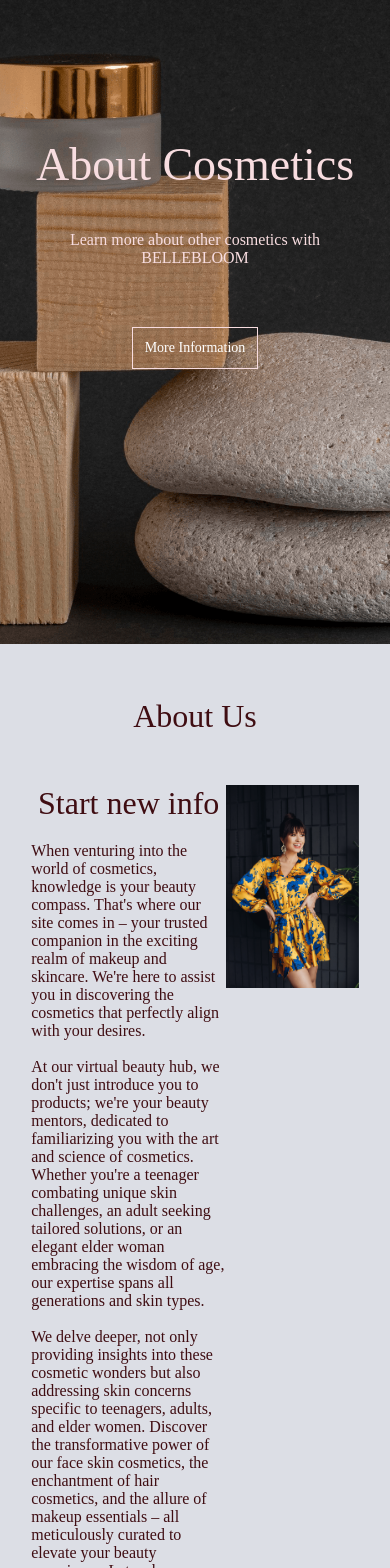
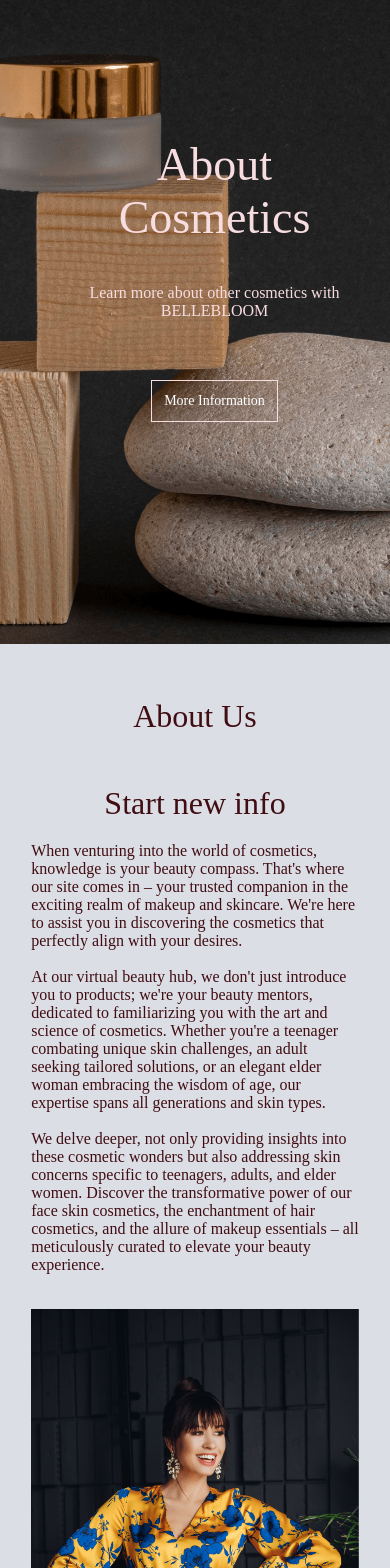
Before and after one commit to fikiivanov/BelleBloom, a Next.js app in the folder bellebloom/: page / in a window 390 px wide. Shown: the part 200-1768 px from the top of the page. Built offline with nearby package versions, Linux system fonts and the light colour scheme.

Commit message:
make responsive section text-image

```diff
--- a/bellebloom/src/app/components/Hero/style.scss
+++ b/bellebloom/src/app/components/Hero/style.scss
@@ -15,7 +15,7 @@
         top: 30%;
         left: 50%;
         width: auto;
-        height: 100%;
+        height: auto;
 
     }
 
@@ -40,10 +40,11 @@
             position: absolute;
             z-index: 2;
             top: 40%;
-            left: 0;
-            width: 100%;
-            height: 100%;
+            left: 10%;
+            width: auto;
+            height: auto;
         }
+
         .hero__content {
             padding: 0px 8%;
         }
--- a/bellebloom/src/app/components/ImageText/ImageText.jsx
+++ b/bellebloom/src/app/components/ImageText/ImageText.jsx
@@ -37,12 +37,7 @@ const ImageText = () => {
                         adults, and elder women. Discover the transformative power of
                         our face skin cosmetics, the enchantment of hair cosmetics, and
                         the allure of makeup essentials – all meticulously curated to
-                        elevate your beauty experience. Let us be your guides, helping
-                        you navigate this vibrant world of colors, textures, and
-                        formulations. Here, beauty isn't just skin deep; it's a
-                        celebration of individuality. Welcome to a space where your
-                        cosmetic aspirations come to life, and your radiant self shines
-                        through!
+                        elevate your beauty experience.
                         </p>
 
                     </div>
--- a/bellebloom/src/app/components/ImageText/style.scss
+++ b/bellebloom/src/app/components/ImageText/style.scss
@@ -12,8 +12,12 @@
         margin-bottom: 35px;
       }
 
-      .section__image img {
-        max-height: 75vh;
+      .section__image {
+        text-align: center;
+
+        img {
+          max-height: 75vh;
+        }
       }
 
       .section__text h2 {
@@ -26,6 +30,23 @@
         flex-direction: column;
         justify-content:space-between;
       }
+}
 
 
+@media screen and (max-width: 900px) {
+  .section-image-text {
+
+      .section__body {
+        display: block;
+      }
+
+      .section__image img {
+        max-height: 75vh;
+        margin-top: 35px;
+      }
+
+      .section__text {
+        max-width: 100%;
+      }
 }
+}
--- a/bellebloom/src/app/globals.scss
+++ b/bellebloom/src/app/globals.scss
@@ -35,18 +35,17 @@ img {
     }
 
 @media screen and (max-width: 600px) {
-
     :root {
     --font-size:12px;
     }
 }
 
 @media screen and (min-width: 1200px) {
-
     :root {
-        --font-size:22px;
+        --font-size:20px;
         }
 }
+
 
 h1 {
     color:$primary-color;
```
